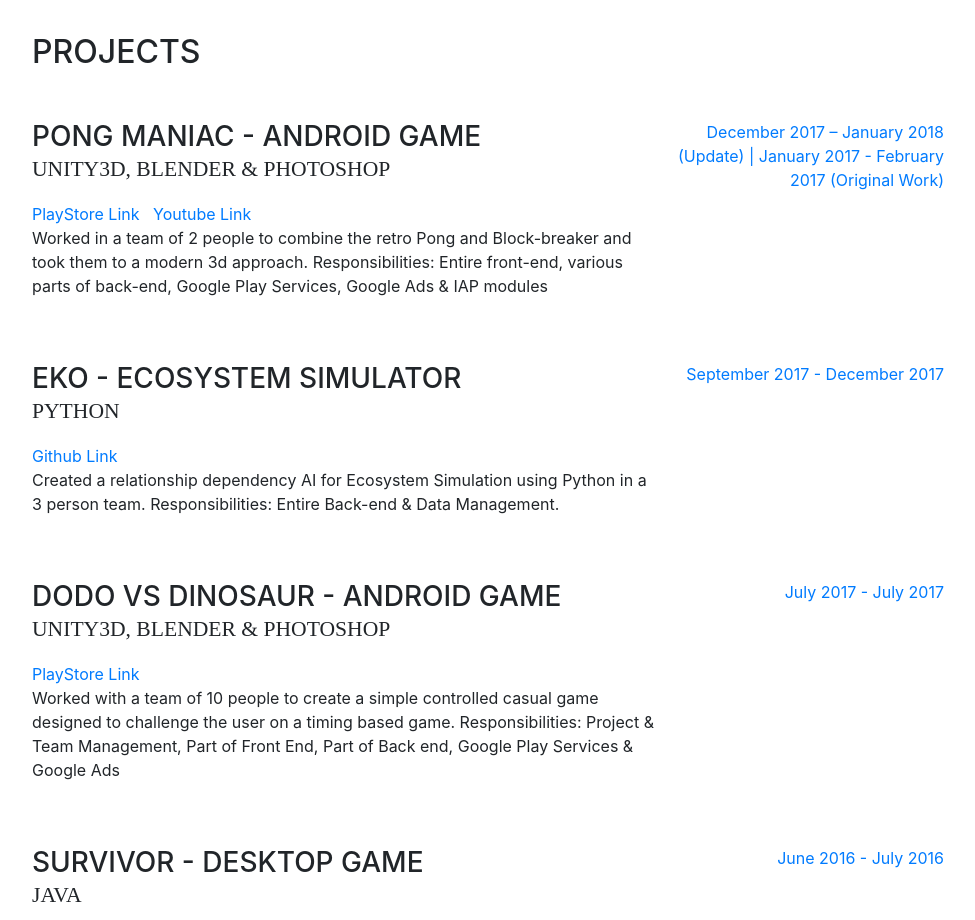
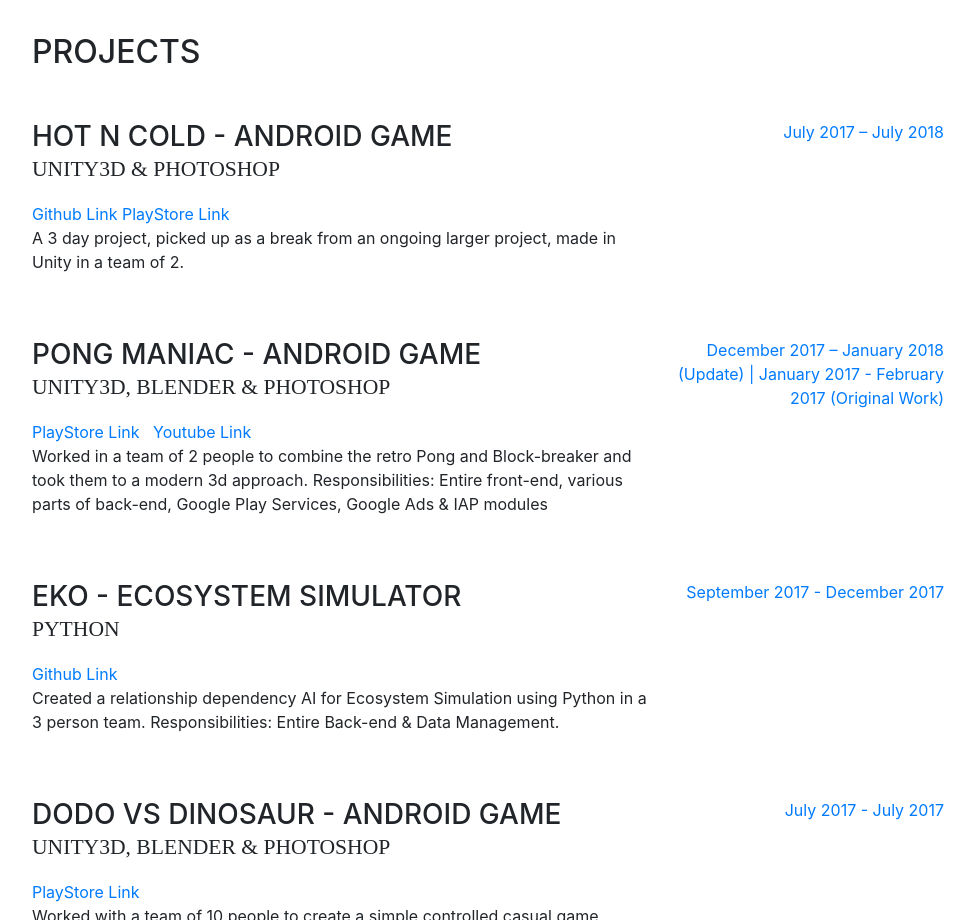
Before and after one commit to suryanktiwari/suryanktiwari.github.io, a website with bundled scripts: page index.html in a window 1280 px wide. Shown: the part 1920-2840 px from the top of the page, without its empty margins (288-1263 px from the left). Built offline with nearby package versions, Linux system fonts and the light colour scheme; a web font is replaced by a local one.

Commit message:
Update index.html

```diff
--- a/index.html
+++ b/index.html
@@ -171,6 +171,20 @@
          <div class="my-auto">
           <h2 class="mb-5">Projects</h2>
 
+         <div class="resume-item d-flex flex-column flex-md-row mb-5">
+            <div class="resume-content mr-auto">
+              <h3 class="mb-0">Hot n Cold - Android Game</h3>
+              <div class="subheading mb-3">Unity3d &amp; Photoshop</div>
+		    <a href="https://github.com/esteev/hotandcold" target="_blank">Github Link</a>
+              <a href="https://play.google.com/store/apps/details?id=com.bgs.hnc" target="_blank">PlayStore Link</a>
+			  &nbsp;
+			  <p>A 3 day project, picked up as a break from an ongoing larger project, made in Unity in a team of 2.</p>
+            </div>
+            <div class="resume-date text-md-right">
+              <span class="text-primary">July 2017 – July 2018</span>
+            </div>
+          </div>
+
           <div class="resume-item d-flex flex-column flex-md-row mb-5">
             <div class="resume-content mr-auto">
               <h3 class="mb-0">Pong Maniac - Android Game</h3>
```
